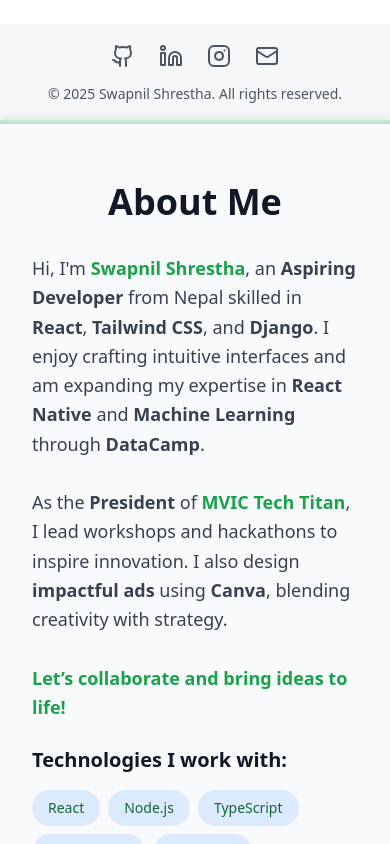
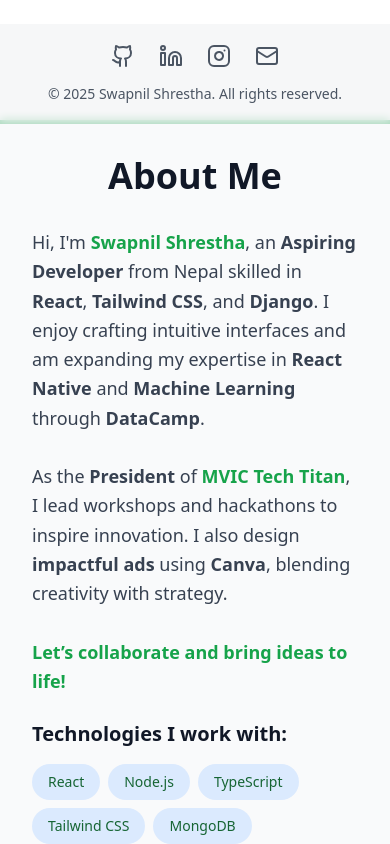
Before and after one commit to ShresthaSwapnil/Portfolio, a React (Vite) app: page / in a window 390 px wide. Shown: the part 720-1564 px from the top of the page. Built offline with nearby package versions, Linux system fonts and the light colour scheme.

Commit message:
Fixed Mobile Bugs

```diff
--- a/src/components/About.jsx
+++ b/src/components/About.jsx
@@ -4,7 +4,7 @@
   return (
     <section
       id="about"
-      className="w-screen h-screen flex items-center justify-center p-8 bg-gray-50 dark:bg-gray-800 max-sm:mb-32 max-sm:h-[150dvh]"
+      className="w-screen h-screen flex items-center justify-center p-8 bg-gray-50 dark:bg-gray-800 max-sm:h-[150dvh] max-sm:items-start"
     >
       <div className="max-w-6xl w-full">
         <motion.h2
--- a/src/components/Contact.jsx
+++ b/src/components/Contact.jsx
@@ -34,7 +34,7 @@
   return (
     <section
       id="contact"
-      className="w-screen h-screen flex items-center justify-center p-8 bg-gray-50 dark:bg-gray-800 max-sm:mt-64"
+      className="w-screen h-screen flex items-center justify-center p-8 bg-gray-50 dark:bg-gray-800 max-sm:mt-64 "
     >
       <div className="max-w-4xl w-full">
         <motion.h2
--- a/src/components/Projects.jsx
+++ b/src/components/Projects.jsx
@@ -31,7 +31,7 @@
   return (
     <section
       id="projects"
-      className="w-screen h-screen flex items-center justify-center p-8 bg-white dark:bg-gray-900"
+      className="w-screen h-screen flex items-center justify-center p-8 bg-white dark:bg-gray-900 max-sm:h-[175dvh] max-sm:items-start"
     >
       <div className="max-w-6xl">
         <motion.h2
```
